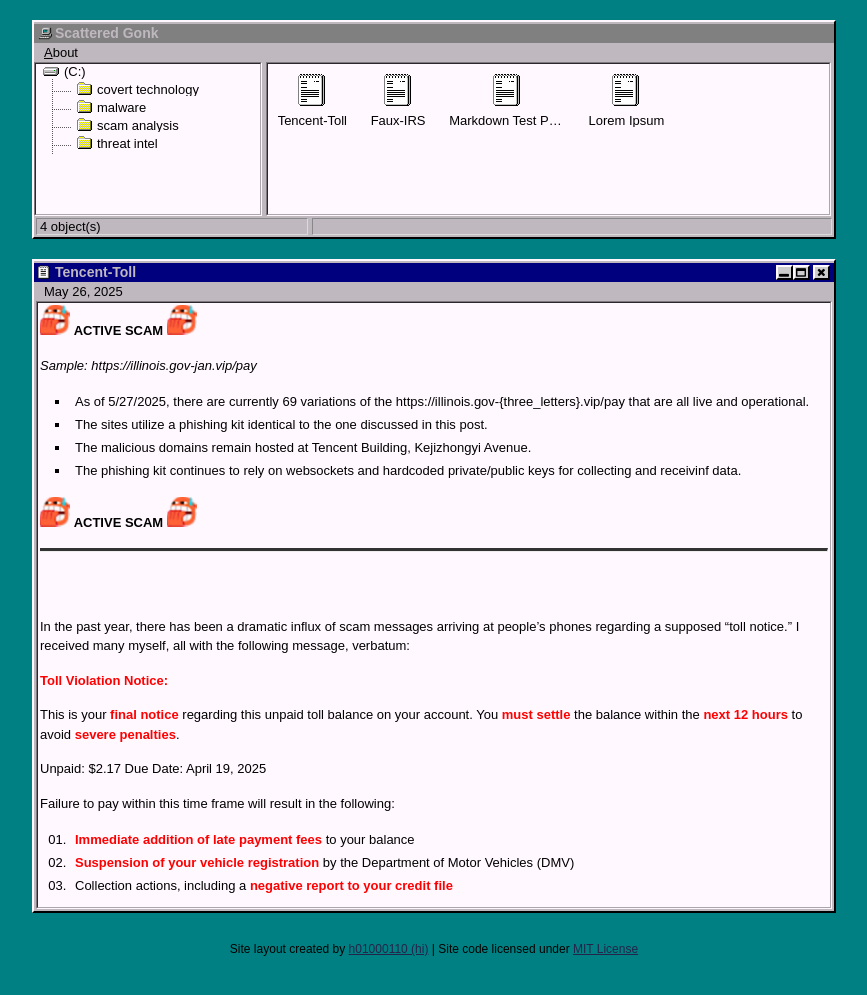
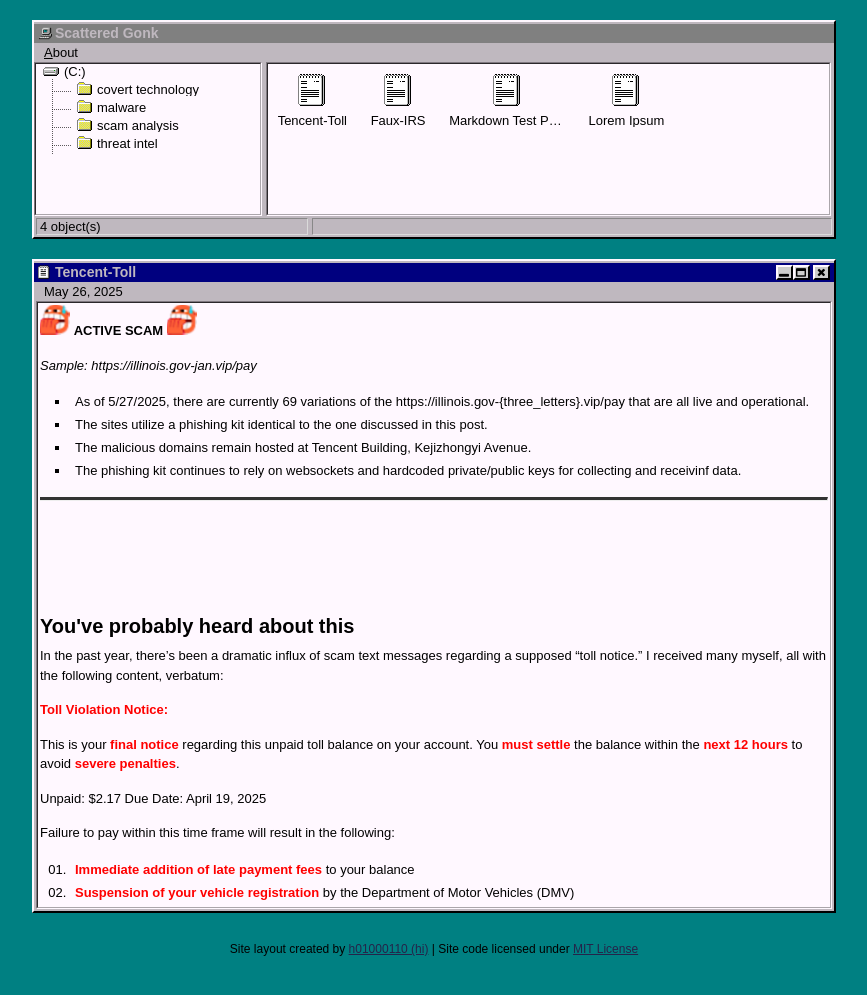
Before and after one commit to scattered-gonk/scattered-gonk.github.io, a Jekyll site: the page built from _posts/2025-26-05-Tencent-Toll.md, in a window 1280 px wide. Shown: the top 995 px of the page, without its empty margins (206-1073 px from the left). Built offline with Jekyll 4.4.1, drawn with Linux system fonts in a browser that asks for light colours; some of the changed lines change nothing that is shown.

Commit message:
Updated posts

````diff
--- a/_posts/2025-26-05-Tencent-Toll.md
+++ b/_posts/2025-26-05-Tencent-Toll.md
@@ -15,12 +15,14 @@
 * The malicious domains remain hosted at Tencent Building, Kejizhongyi Avenue.
 * The phishing kit continues to rely on websockets and hardcoded private/public keys for collecting and receivinf data.
 
-<img src="/assets/nail_bite.ico" width="30" height="30">  **ACTIVE SCAM**   <img src="/assets/nail_bite.ico" width="30" height="30">
 <hr />
 <br>
 <br>
 <br>
-In the past year, there has been a dramatic influx of scam messages arriving at people's phones regarding a supposed "toll notice." I received many myself, all with the following message, verbatum:
+
+<h1> You've probably heard about this </h1>
+
+In the past year, there's been a dramatic influx of scam text messages regarding a supposed "toll notice." I received many myself, all with the following content, verbatum:
 
 <span style="color:red">**Toll Violation Notice:**</span>
 
@@ -46,9 +48,9 @@
 
 <br>
 <br>
-... if this was true, I had likely incurred enough debt to warrant leaving the country. Just in case, I sat down to look into the crime I had committed.
+... if this was true, I had likely incurred enough debt to warrant leaving the country. When I realized the cost of checking in my bags would far exceed the toll charge, I sat down to look into my crime.
 
-Even with an initial look-over of the message, we see enough <span style="color:red">**red flags**</span> to ruin the strongest budding relationship: we cann see almost every telltale mark of phishing, from introducing a sense of extreme urgency to a <ins>suspicious link</ins>.
+Even with a cursory look-over of the message, we see almost a dozen <span style="color:red">**red flags**</span>, telltale mark of phishing, from introducing a sense of extreme urgency to a <ins>suspicious link</ins>.
 
 As with other phishing sites of a similar nature, this site would only function when opened on an iPhone. So, moving onto analysis of the phishing site itself proved to require the same workaround as mentioned in previous blog posts: I would have to monitor web traffic and source files via connecting an iPhone to a MacBook, or other safari-enabled computer. Having done so, I was able to retrieve Javascript, CSS and HTML files used by the site.
 
@@ -66,6 +68,119 @@
     {"msg":"success","code":200,"data":{"cardVerify":true,"encryption":true,"isTips":false,"token":"eyJ0eXAiOiJKV1QiLCJhbGciOiJIUzI1NiJ9.eyJpZCI6ODg4MX0._WNVDPP90r8RjVGPlGil5FJUD9kBJXFNji-FkqG9bss"},"success":true,"errorMsg":""}
 
 
+<h2> Picking It Apart <h2>
+
+To start looking into the site's functionality, we have to deobfuscate the file which handles the bulk of the sending and receiving. We use lelintinh's [de4js](https://lelinhtinh.github.io/de4js/) to reliably accomplish this every time we have to deobfuscate Javascript (we are not associated with lelintinh, just big fans :3).
+
+Although the Javascript is marginally more readable, all the variables and functions remain largely difficult to read. Instead of normal variable names, we see things like this:
+
+```JS
+_0x5ae
+```
+
+and after getting through fits of repulsion, we realize that we're in luck. The site has a built-in method for making sense of this jumble.
+
+It does so throughout the script via a common method of client-side deobfuscation implemented by scam sites: a shuffled array of a words.
+*The following is all pasted from our Faux IRS post, as we realized we won't be able to describe the process equally as good again, or any better. Enjoy the fruits of our laziness.*
+
+The process depends of three functions:
+1. The first returns the entirety of the array
+2. The second retrieves an element from the array based on a passed index
+3. The third unshuffles the array, so that it can be used by the rest of the scripts
+
+### get_word_array()
+The first function is straightforward. It contains the array, and returns it. For the sake of readability, I'll refer to it as get_word_array()
+
+### get_word_from_array(index)
+I will refer to the second function as get_word_from_array(*index*). Before we can dissect how the array is unshuffled, we have to learn about how get_word_from_array(*index*) is used. For instance, take this line:
+
+```js
+_0xdeadbeef = "https://"[get_word_from_array(340)]("ir")+get_word_from_array(560)+"/"+get_word_from_array(220)
+```
+
+the function get_word_from_array(*index*) retrieves an element from the array, given a specific index. Oftentimes, the function will take the passed index and subtract a hard-coded offset to calculate the element's *true* index, as follows:
+
+```js
+function get_word_from_array(index)
+{
+    var word_array = get_word_array();
+    const offset = SOME_NUMBER;
+    return word_array[index-offset];
+}
+```
+With this, we can begin to deobfuscate our jumbled code. Using get_word_from_array(*index*), we plug in the arguments seen in the code and get the following:
+* get_word_from_array(340) => ".concat"
+* get_word_from_array(560) => "scam.com"
+
+So, now we have
+```js
+_0xdeadbeef = "https://"[".concat"]("ir")+"scam.com"+"/"+"sendCode"
+```
+By the sacred, ridiculous rules of Javascript we can change ".concat" into the .concat() function due to the brackets enveloping the String. Simplifying the code more, we get:
+```js
+_0xdeadbeef = "https://".concat("ir")+"scam.com"+"/sendCode"
+```
+Put it all together, and we get
+```js
+_0xdeadbeef = "https://irscam.com/sendCode"
+```
+likely an endpoint to either send or receive data!
+
+### Unshuffling the Array
+We can now approach dissecting the obfuscated array unshuffler. Here's an example of one such unshuffler (I've taken the liberty of deobfuscating it and converting it to Python for readbility and general mental health):
+
+
+```python
+while True:
+    try:
+        calculated_number = -parse_int(get_word_from_array(372)) / 1 + -parse_int(get_word_from_array(370)) / 2 + parse_int(get_word_from_array(362)) / 3 + -parse_int(get_word_from_array(359)) / 4 * (-parse_int(get_word_from_array(361)) / 5) + -parse_int(get_word_from_array(369)) / 6 + -parse_int(get_word_from_array(368)) / 7 * (parse_int(get_word_from_array(367)) / 8) + -parse_int(get_word_from_array(355)) / 9 * (-parse_int(get_word_from_array(357)) / 10)
+        if(calculcated_number == 346304):
+            break
+        else:
+            word_array.append(word_array.pop(0))
+    except Exception as e:
+        word_array.append(word_array.pop(0))
+```
+
+Yowza.
+
+It looks like a lot, but the logic is very simple. We'll make it more readable to make this clear:
+
+```python
+while True:
+    try:
+        num_1 = parse_int(get_word_from_array(372))
+        num_2 = parse_int(get_word_from_array(370))
+        num_3 = parse_int(get_word_from_array(362))
+        num_4 = parse_int(get_word_from_array(359))
+        num_5 = parse_int(get_word_from_array(361))
+        num_6 = parse_int(get_word_from_array(369))
+        num_7 = parse_int(get_word_from_array(368))
+        num_8 = parse_int(get_word_from_array(367))
+        num_9 = parse_int(get_word_from_array(355))
+        num_10 = parse_int(get_word_from_array(357))
+
+        calculated_number = -num_1 / 1 + -num_2 / 2 + num_3 / 3 + -num_4 / 4 * (-num_5 / 5) + -num_6 / 6 + -num_7 / 7 * (num_8 / 8) + -num_9 / 9 * (-num_10 / 10)
+
+        if(calculated_number == 346304):
+            break
+        else:
+            word_array.append(word_array.pop(0))
+
+    except Exception as e:
+        word_array.append(word_array.pop(0))
+```
+
+The unshuffler takes an existing, "shuffled" array of elements, and begins to run a loop.
+
+get_word_from_array(*index*) is used to retrieves elements from hardcoded indices, extracting the Integer content from the String (if any).
+
+If, when plugged into the equation, the result of all these Integer values does not equal a <mark style="background-color: #B0DCEB">Specific Value</mark> (in this instance 346304), the loop continues. The first element of the array is pushed to the back. In the event no Integer values can be extracted, an error occurs, and the same pushing of the first element is carried out.
+
+This cycle continues until the calculcated value is equal to the <mark style="background-color:  #B0DCEB">Specific Value</mark> -- when this occurs, the loop breaks. The array has been "unshuffled"! It can now be used throughout the rest of the script to retrieve the correct elements from the array.
+
+The act of calling get_word_from_array(*index*) must be repeated for almost every line of obfuscated code to determine its true purpose -- this is a process perfect for medidation or hobbyist dissociation.
+
 <h2> URL Endpoints </h2>
 
 /front
````
